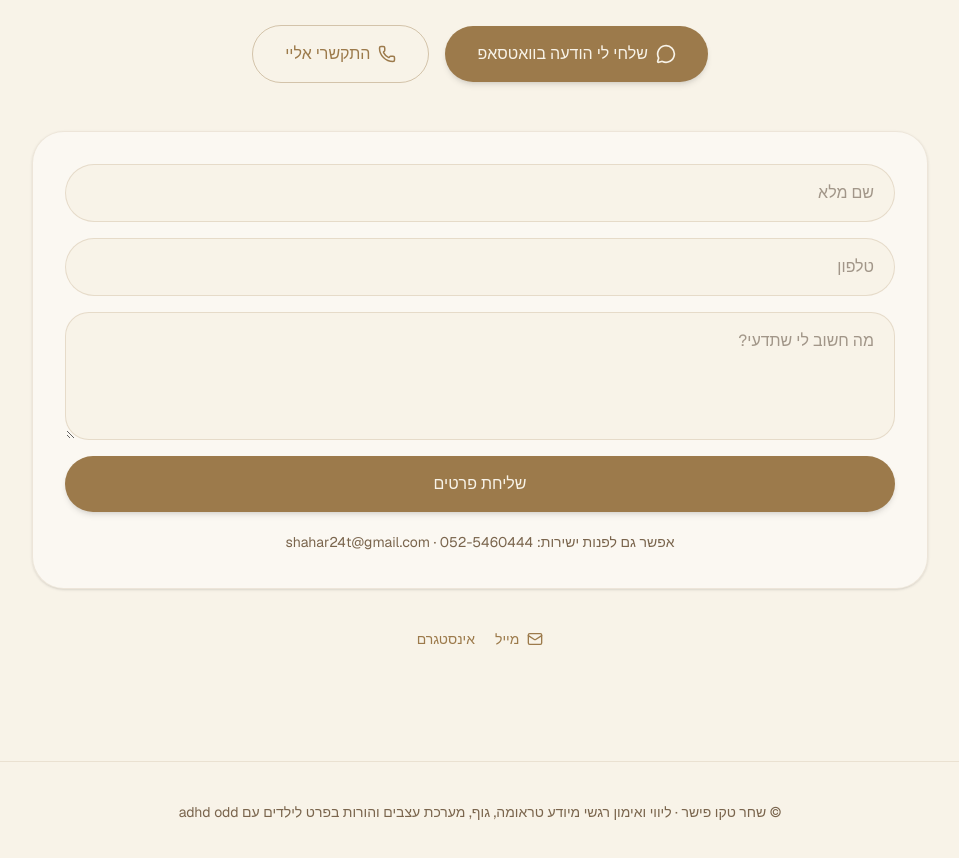
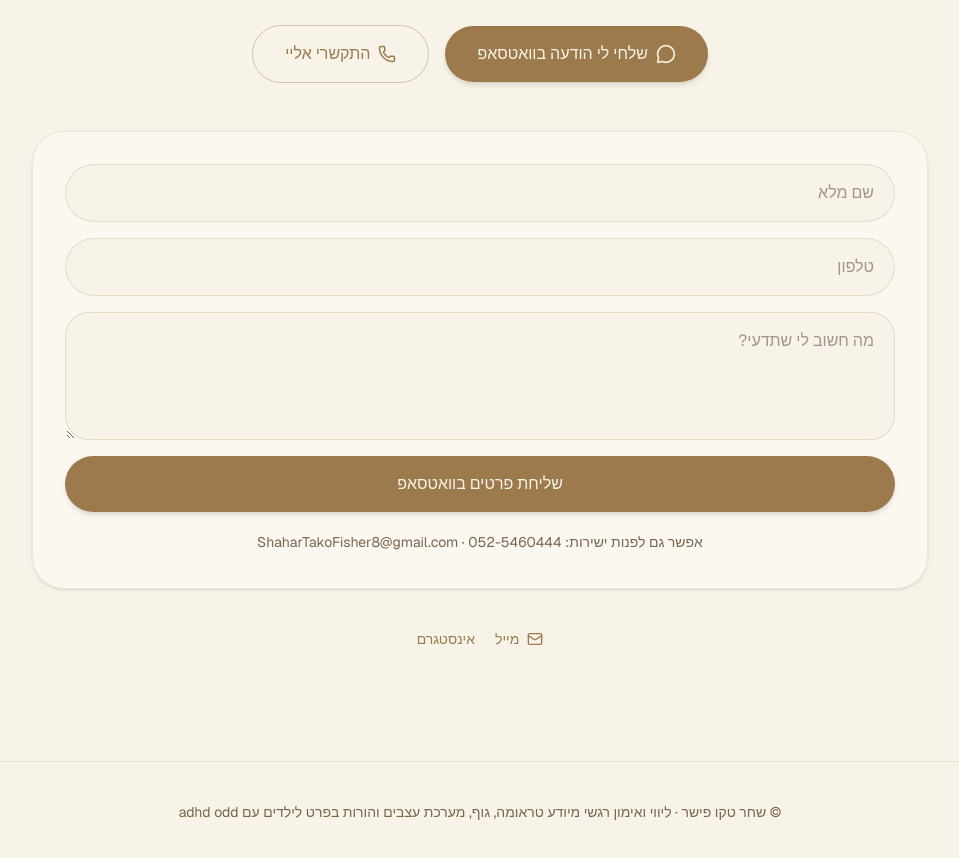
Before and after one commit to shahar27/shahar-landing, a Next.js app: page / in a window 1280 px wide. Shown: the part 5880-6738 px from the top of the page, without its empty margins (160-1119 px from the left). Built offline with nearby package versions, Linux system fonts and the light colour scheme.

Commit message:
connect contact form to whatsapp

```diff
--- a/app/page.tsx
+++ b/app/page.tsx
@@ -1,6 +1,6 @@
 "use client";
 
-import React from "react";
+import React, { FormEvent } from "react";
 import { motion } from "framer-motion";
 import {
   ArrowLeft,
@@ -19,7 +19,7 @@ import {
 
 const WHATSAPP_NUMBER = "972525460444"; // TODO: להחליף למספר שלך בפורמט בינלאומי, בלי + ובלי מקפים
 const PHONE_NUMBER = "052-5460444"; // TODO: להחליף לטלפון שלך
-const EMAIL = "shahar24t@gmail.com"; // TODO: להחליף למייל שלך
+const EMAIL = "ShaharTakoFisher8@gmail.com"; // TODO: להחליף למייל שלך
 const INSTAGRAM = "https://www.instagram.com/shahar_tako_fisher?igsh=cmgzdnozNTN4dTB3&utm_source=qr"; // TODO: להחליף לקישור האינסטגרם שלך
 
 const painCards = [
@@ -86,6 +86,20 @@ const processSteps = [
 ];
 
 export default function ShaharLandingPage() {
+    const handleContactSubmit = (event: FormEvent<HTMLFormElement>) => {
+    event.preventDefault();
+
+    const formData = new FormData(event.currentTarget);
+    const name = String(formData.get("name") || "").trim();
+    const phone = String(formData.get("phone") || "").trim();
+    const message = String(formData.get("message") || "").trim();
+
+    const whatsappMessage = encodeURIComponent(
+      `היי שחר, אשמח לשוחח איתך.\n\nשם: ${name}\nטלפון: ${phone}\nמה חשוב לי שתדעי: ${message}`
+    );
+
+    window.open(`https://wa.me/${WHATSAPP_NUMBER}?text=${whatsappMessage}`, "_blank");
+  }
   return (
     <main dir="rtl" className="min-h-screen bg-[#F8F3E8] text-[#4B3A2A] font-sans overflow-hidden">
       {/* Floating WhatsApp */}
@@ -328,37 +342,76 @@ export default function ShaharLandingPage() {
       {/* Contact */}
       <section id="contact" className="px-6 md:px-14 lg:px-24 py-28">
         <div className="max-w-4xl mx-auto text-center">
-          <h2 className="text-3xl md:text-5xl font-serif text-[#3E3023]">אם משהו כאן נגע בך, אפשר להתחיל בשיחה אחת פשוטה.</h2>
+          <h2 className="text-3xl md:text-5xl font-serif text-[#3E3023]">
+            אם משהו כאן נגע בך, אפשר להתחיל בשיחה אחת פשוטה.
+          </h2>
+
           <p className="mt-6 text-lg leading-9 text-[#5F4A35]">
             לא צריך לדעת להסביר הכול. לא צריך להגיע מסודרת. מספיק להרגיש שיש משהו בתוכך שמבקש דרך אחרת.
           </p>
 
           <div className="mt-10 flex flex-col sm:flex-row items-center justify-center gap-4">
-            <a href={`https://wa.me/${WHATSAPP_NUMBER}`} className="inline-flex items-center justify-center gap-2 rounded-full bg-[#9C7A4B] px-8 py-4 text-[#F8F3E8] shadow-md hover:shadow-lg transition">
+            <a
+              href={`https://wa.me/${WHATSAPP_NUMBER}`}
+              className="inline-flex items-center justify-center gap-2 rounded-full bg-[#9C7A4B] px-8 py-4 text-[#F8F3E8] shadow-md hover:shadow-lg transition"
+            >
               <MessageCircle size={20} />
               שלחי לי הודעה בוואטסאפ
             </a>
-            <a href={`tel:${PHONE_NUMBER}`} className="inline-flex items-center justify-center gap-2 rounded-full border border-[#9C7A4B]/40 px-8 py-4 text-[#9C7A4B] hover:bg-white/40 transition">
+
+            <a
+              href={`tel:${PHONE_NUMBER}`}
+              className="inline-flex items-center justify-center gap-2 rounded-full border border-[#9C7A4B]/40 px-8 py-4 text-[#9C7A4B] hover:bg-white/40 transition"
+            >
               <Phone size={18} />
               התקשרי אליי
             </a>
           </div>
 
-          <form className="mt-12 grid gap-4 text-right bg-white/45 border border-[#9C7A4B]/15 rounded-[2rem] p-6 md:p-8 shadow-sm">
-            <input className="rounded-full px-5 py-4 bg-[#F8F3E8] border border-[#9C7A4B]/20 outline-none focus:border-[#9C7A4B]" placeholder="שם מלא" />
-            <input className="rounded-full px-5 py-4 bg-[#F8F3E8] border border-[#9C7A4B]/20 outline-none focus:border-[#9C7A4B]" placeholder="טלפון" />
-            <textarea className="rounded-[1.5rem] px-5 py-4 bg-[#F8F3E8] border border-[#9C7A4B]/20 outline-none focus:border-[#9C7A4B] min-h-32" placeholder="מה חשוב לי שתדעי?" />
-            <button type="button" className="rounded-full bg-[#9C7A4B] px-7 py-4 text-[#F8F3E8] shadow-md hover:shadow-lg transition">
-              שליחת פרטים
+          <form
+            onSubmit={handleContactSubmit}
+            className="mt-12 grid gap-4 text-right bg-white/45 border border-[#9C7A4B]/15 rounded-[2rem] p-6 md:p-8 shadow-sm"
+          >
+            <input
+              name="name"
+              required
+              className="rounded-full px-5 py-4 bg-[#F8F3E8] border border-[#9C7A4B]/20 outline-none focus:border-[#9C7A4B]"
+              placeholder="שם מלא"
+            />
+
+            <input
+              name="phone"
+              required
+              className="rounded-full px-5 py-4 bg-[#F8F3E8] border border-[#9C7A4B]/20 outline-none focus:border-[#9C7A4B]"
+              placeholder="טלפון"
+            />
+
+            <textarea
+              name="message"
+              className="rounded-[1.5rem] px-5 py-4 bg-[#F8F3E8] border border-[#9C7A4B]/20 outline-none focus:border-[#9C7A4B] min-h-32"
+              placeholder="מה חשוב לי שתדעי?"
+            />
+
+            <button
+              type="submit"
+              className="rounded-full bg-[#9C7A4B] px-7 py-4 text-[#F8F3E8] shadow-md hover:shadow-lg transition"
+            >
+              שליחת פרטים בוואטסאפ
             </button>
+
             <p className="text-center text-sm text-[#7A654D] leading-7">
               אפשר גם לפנות ישירות: {PHONE_NUMBER} · {EMAIL}
             </p>
           </form>
 
           <div className="mt-10 flex items-center justify-center gap-5 text-[#9C7A4B] text-sm">
-            <a href={`mailto:${EMAIL}`} className="inline-flex items-center gap-2 hover:underline"><Mail size={16} /> מייל</a>
-            <a href={INSTAGRAM} className="hover:underline">אינסטגרם</a>
+            <a href={`mailto:${EMAIL}`} className="inline-flex items-center gap-2 hover:underline">
+              <Mail size={16} /> מייל
+            </a>
+
+            <a href={INSTAGRAM} className="hover:underline">
+              אינסטגרם
+            </a>
           </div>
         </div>
       </section>
```
